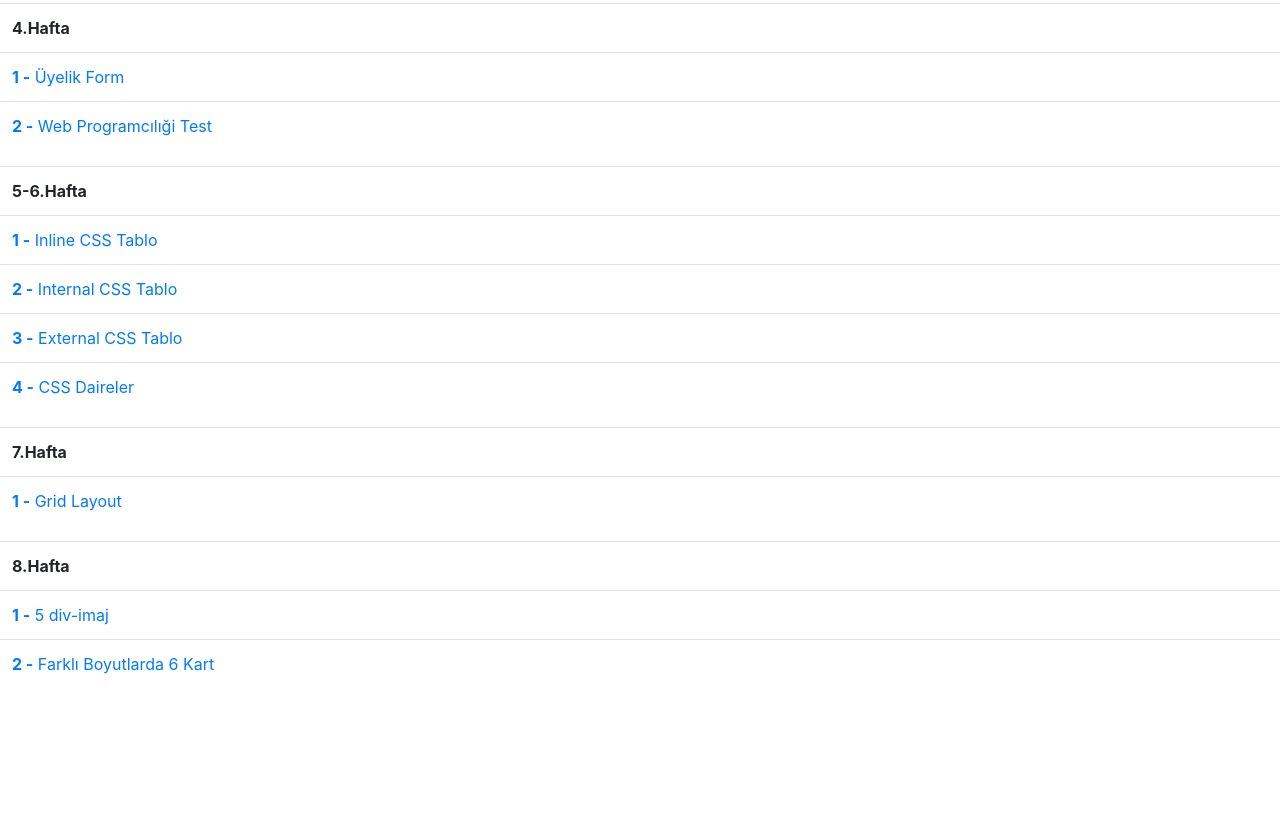
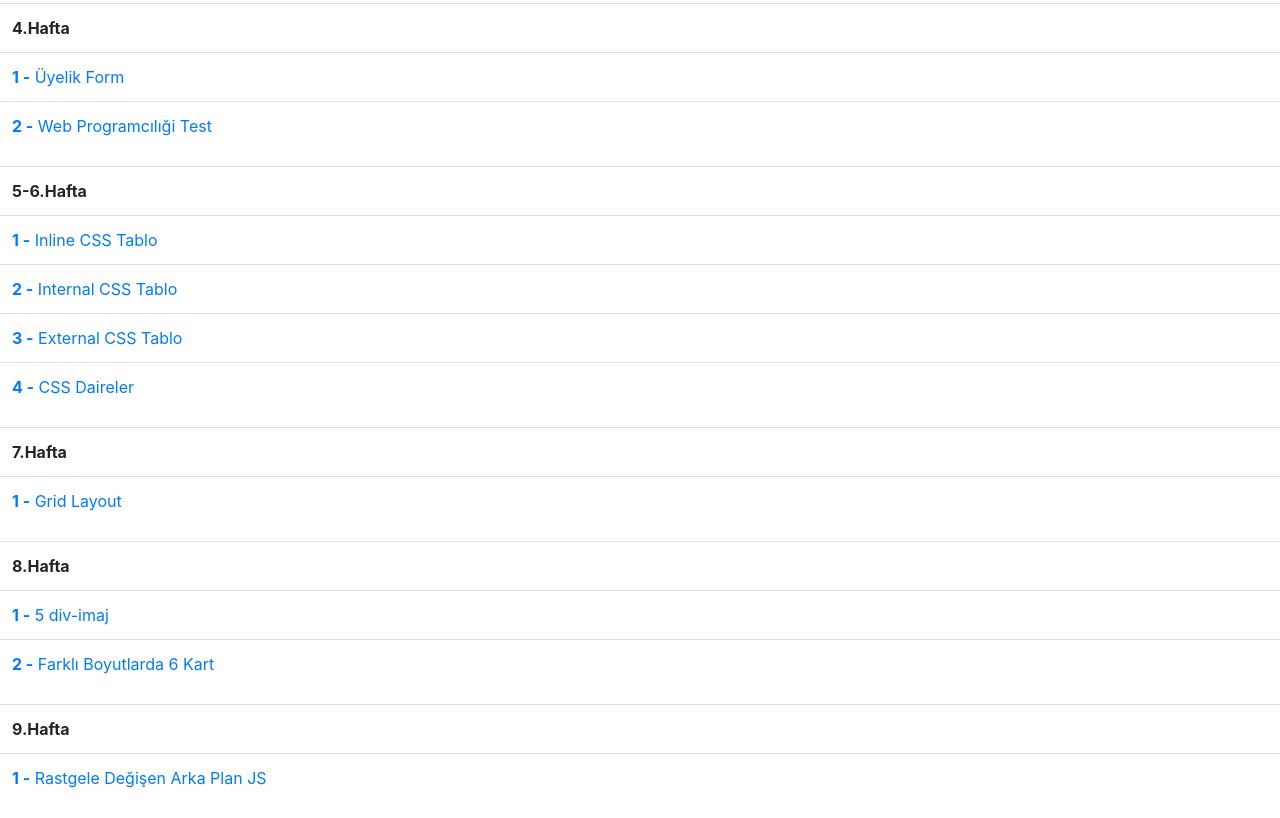
Before and after one commit to burakbfm/BTE311-Burak-USTUN, a plain HTML site: page index.html in a window 1280 px wide. Shown: the part 640-1458 px from the top of the page. Before the commit the page ends 1344 px from the top, so only its background shows below. Drawn offline with nearby package versions, Linux system fonts and the light colour scheme.

Commit message:
Update index.html

```diff
--- a/index.html
+++ b/index.html
@@ -139,6 +139,19 @@
             </tbody>
         </table>
 
+
+    <!--9.HAFTA-->
+    <section>
+        <table class="table table-hover">
+            <tbody>
+                <tr>
+                    <th>9.Hafta</th>
+                </tr>
+                <tr>
+                    <td><a href="hafta9-1.html"><b>1 -</b> Rastgele Değişen Arka Plan JS</a></td>
+                </tr>
+            </tbody>
+        </table>
     </section>
 
 </body>
```
